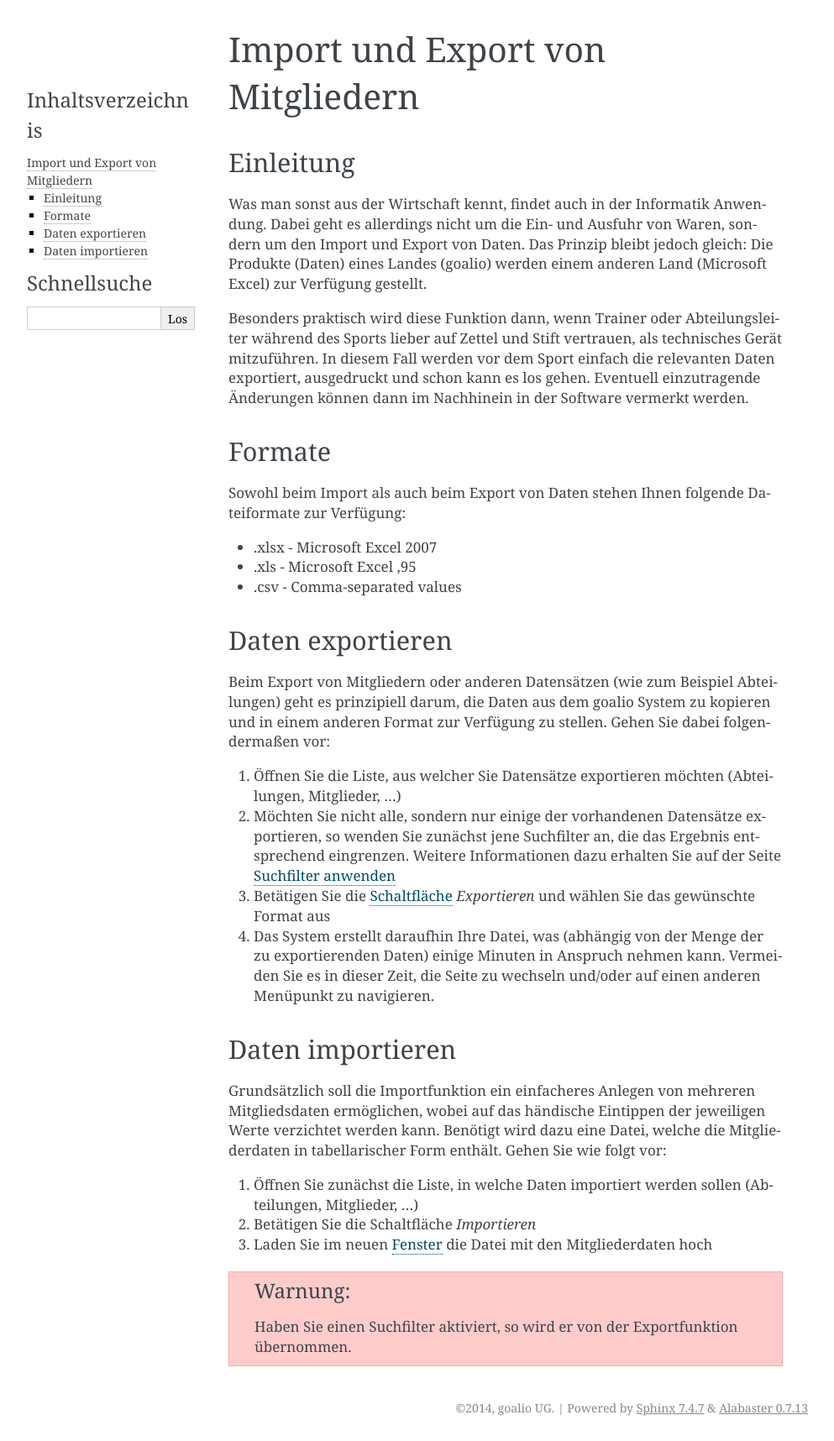
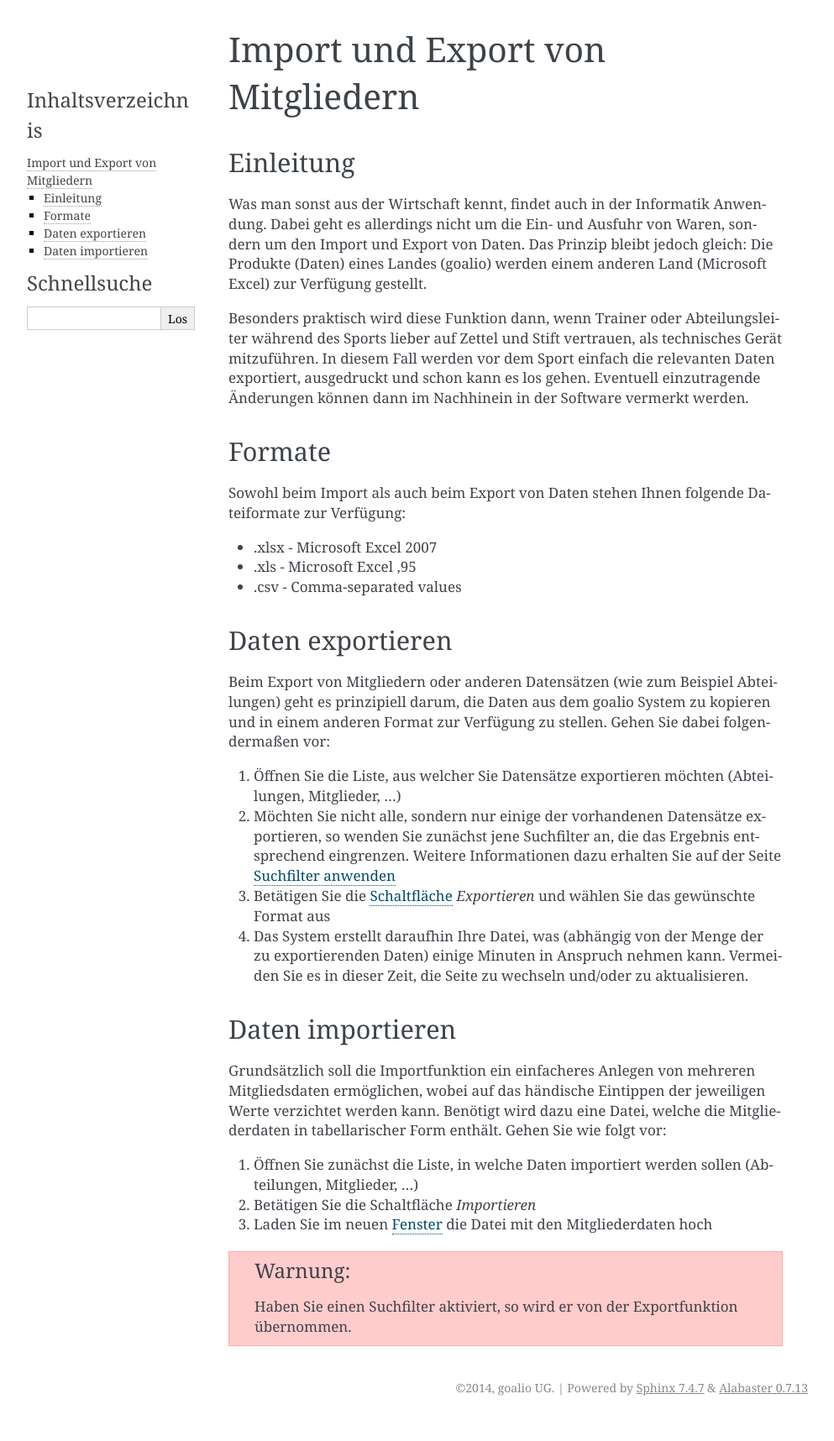
Before and after one commit to goalio/docs, a Sphinx documentation site: the page built from docs/module/mitglieder/mitglieder-export-import.rst, in a window 1280 px wide. Shown: the whole page at 84% size, without its empty margins (148-1141 px from the left). Built offline with Sphinx 7.4.7, drawn with Linux system fonts in a browser that asks for light colours; formulas are drawn with MathJax 3; after the commit the page ends 1692 px from its top, so only the background shows below that.

Commit message:
Update mitglieder-export-import.rst

```diff
--- a/docs/module/mitglieder/mitglieder-export-import.rst
+++ b/docs/module/mitglieder/mitglieder-export-import.rst
@@ -28,7 +28,7 @@ Beim Export von Mitgliedern oder anderen Datensätzen (wie zum Beispiel Abteilun
 
 3. Betätigen Sie die Schaltfläche_ *Exportieren* und wählen Sie das gewünschte Format aus
 
-4. Das System erstellt daraufhin Ihre Datei, was (abhängig von der Menge der zu exportierenden Daten) einige Minuten in Anspruch nehmen kann. Vermeiden Sie es in dieser Zeit, die Seite zu wechseln und/oder auf einen anderen Menüpunkt zu navigieren.
+4. Das System erstellt daraufhin Ihre Datei, was (abhängig von der Menge der zu exportierenden Daten) einige Minuten in Anspruch nehmen kann. Vermeiden Sie es in dieser Zeit, die Seite zu wechseln und/oder zu aktualisieren.
 
 Daten importieren
 -----------------
```
